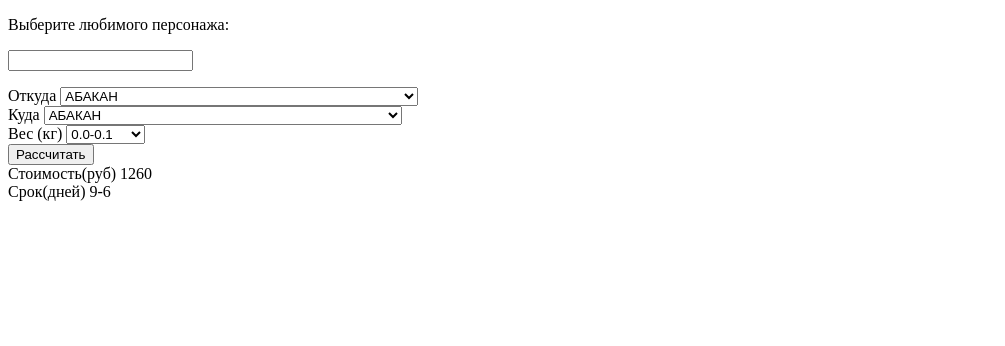
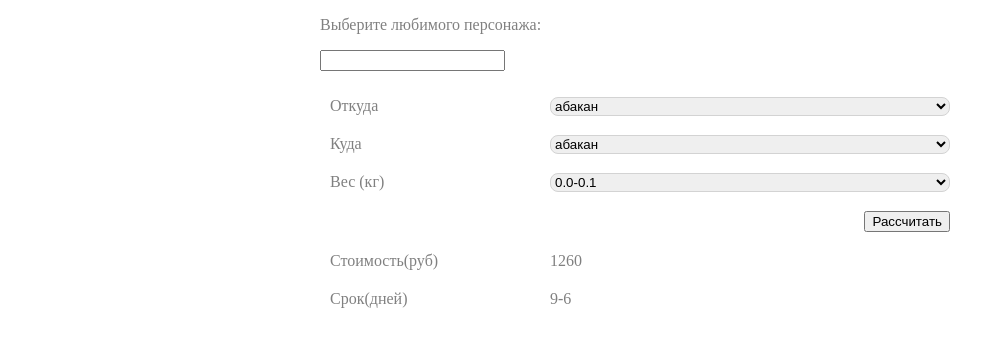
Before and after one commit to KalininaValeri/cost-calculator, a plain HTML site: page index.html in a window 1280 px wide. Both pictures are taken after a click on the button "Рассчитать". Shown: the whole page, without its empty margins (0-1005 px from the left). Drawn offline with nearby package versions, Linux system fonts and the light colour scheme.

Commit message:
style project

```diff
--- a/index.html
+++ b/index.html
@@ -3,6 +3,7 @@
 <head>
     <meta charset="UTF-8">
     <title>Title</title>
+    <link rel="stylesheet" href="./style.css">
 </head>
 <body>
 <p>Выберите любимого персонажа:</p>
@@ -14,24 +15,27 @@
     </datalist></p>
 
 <!--<form action="">-->
-    <div>
+    <div class="select-group">
         <label for="selectSend">Откуда</label>
         <select class="location" name="" id="selectSend"></select>
     </div>
-    <div>
+    <div class="select-group active">
         <label for="selectGet">Куда</label>
         <select class="location" name="" id="selectGet"></select>
     </div>
-    <div>
+    <div class="select-group active">
         <label for="selectWeight">Вес (кг)</label>
         <select name="" id="selectWeight"></select>
     </div>
     <button type="button">Рассчитать</button>
+<div class="clear"></div>
 <!--</form>-->
 
-<div>
-    <span id="labelPrice"></span><span id="price"></span><br>
-    <span id="labelTerm"></span><span id="term"></span><br>
+<div class="result-group not-active">
+    Стоимость(руб)<div class="result" id="price"></div>
+</div>
+<div class="result-group not-active">
+    Срок(дней)<div class="result" id="term"></div>
 </div>
 <script src="https://ajax.googleapis.com/ajax/libs/jquery/3.1.0/jquery.min.js"></script>
 <script src="./main.js"></script>
--- a/style.css
+++ b/style.css
@@ -0,0 +1,37 @@
+body {
+    width: 50%;
+    margin: auto;
+    color: gray;
+}
+
+.select-group,
+.result-group{
+    padding: 10px;
+}
+
+select {
+    float: right;
+    width: 400px;
+    border-radius: 8px;
+    border-color: lightgrey;
+    text-transform: lowercase;
+}
+
+button {
+    float: right;
+    margin: 10px;
+}
+
+.result-group.not-active {
+    display: none;
+}
+
+.result {
+    display: inline-block;
+    width: 400px;
+    float: right;
+}
+
+.clear {
+    clear: both;
+}
```
Also changed, not shown: main.js.
